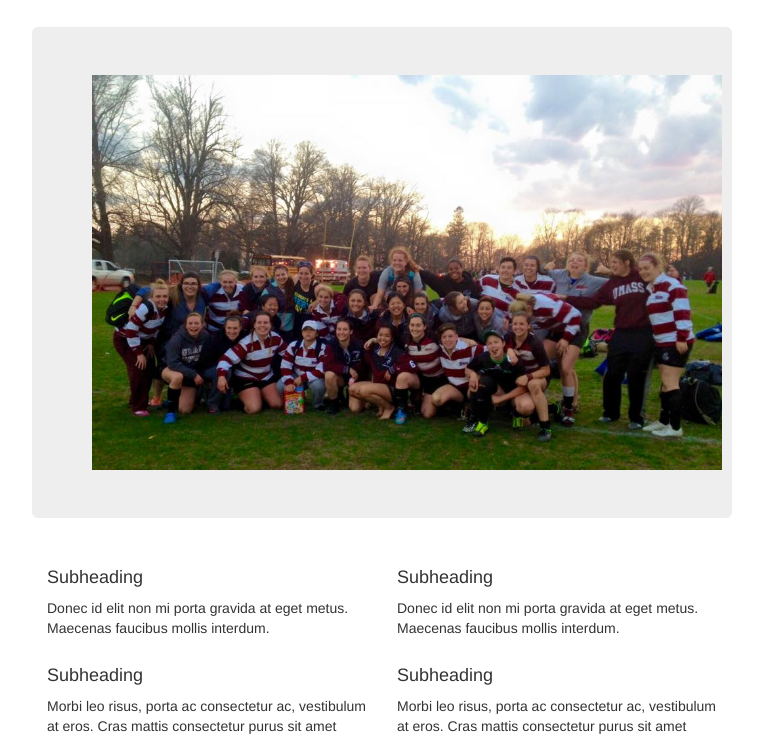
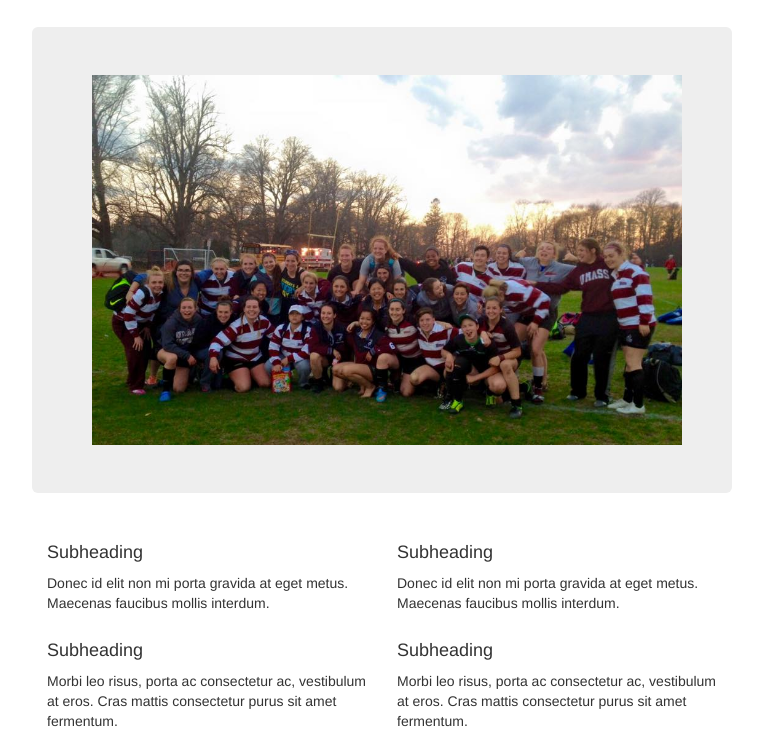
Before and after one commit to isab/umwrfc, a plain HTML site: page index.html in a window 1280 px wide. Shown: the part 84-820 px from the top of the page, without its empty margins (258-1021 px from the left). Drawn offline with nearby package versions, Linux system fonts and the light colour scheme; a script that the page names is missing.

Commit message:
boot test

```diff
--- a/index.html
+++ b/index.html
@@ -40,7 +40,7 @@
       </div>
 
       <div class="jumbotron">
-        <img src="imgs/teampic.jpg" style="width: 630px;">
+        <img src="imgs/teampic.jpg" style="width: 590px;">
       </div>
 
       <div class="row marketing">
```
